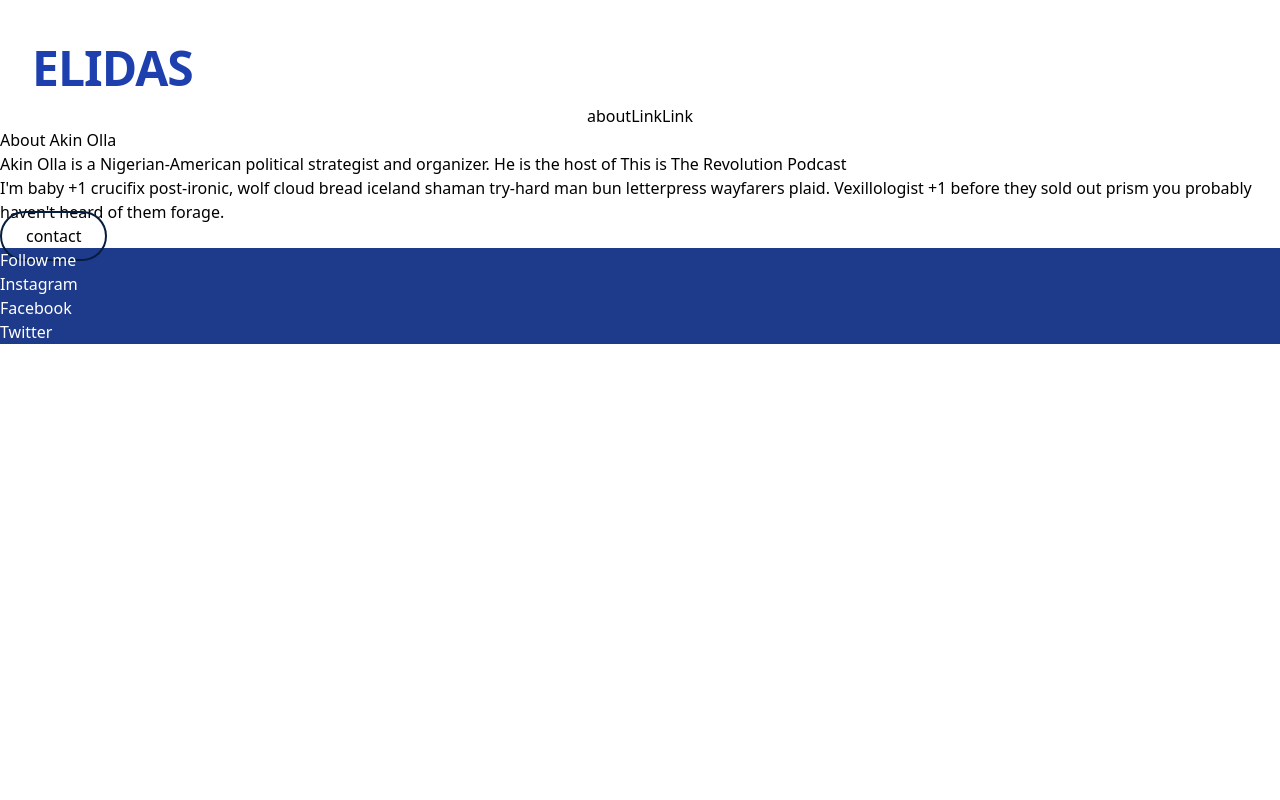
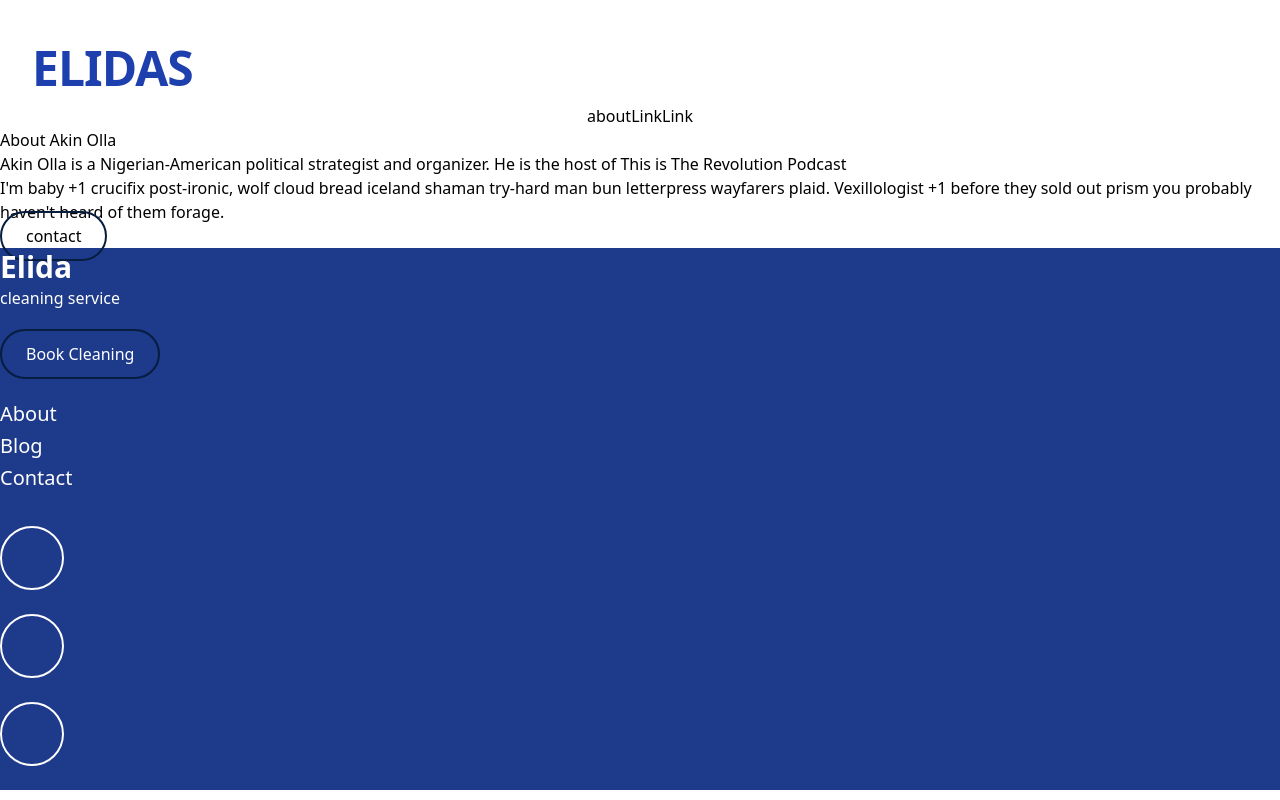
Before and after one commit to jpgraziani/elidas-cleaning-service, a Gatsby site: page /about in a window 1280 px wide. Built offline with nearby package versions, Linux system fonts and the light colour scheme; Gatsby itself is replaced by a stand-in of ours.

Commit message:
updated tailwind css for sections

```diff
--- a/src/assets/components/CleaningService.js
+++ b/src/assets/components/CleaningService.js
@@ -5,8 +5,8 @@ const CleaningService = () => {
   return (
     <section className='bg-darkTan  text-primary'>
       <div className='py-14 px-5 '>
-        <h2 className='text-2xl'>Why Elida's cleaning service?</h2>
-        <ul className='text-base'>
+        <h2 className='h2-title mb-3'>Why Elida's cleaning service?</h2>
+        <ul className='p-text'>
           <li>Celiac tousled irony 8-bit</li>
           <li>I'm baby master cleanse </li>
           <li>Cred shaman fanny pack</li>
@@ -14,7 +14,7 @@ const CleaningService = () => {
           <li>cronut truffaut four </li>
         </ul>
         <div className='mt-8'>
-          <a className='p-3 border-2' href="tel:425.244.5326">Book Cleaning</a>
+          <a className='btn' href="tel:425.244.5326">Book Cleaning</a>
         </div>
       </div>
 
--- a/src/assets/components/Footer.js
+++ b/src/assets/components/Footer.js
@@ -3,12 +3,26 @@ import React from 'react'
 const Footer = () => {
   return (
     <footer className='bg-blue-900 text-white'>
-      <h4>Follow me</h4>
-      <ul>
-        <li><a href='#'>Instagram</a></li>
-        <li><a href='#'>Facebook</a></li>
-        <li><a href='#'>Twitter</a></li>
+      <div>
+      <h2 className='h2-title'>Elida</h2>
+      <span>cleaning service</span>
+      </div>
+      <div className='mt-8'>
+          <a className='btn' href="tel:425.244.5326">Book Cleaning</a>
+        </div>
+      <ul className='mt-8 p-text'>
+        <li><a href='#'>About</a></li>
+        <li><a href='#'>Blog</a></li>
+        <li><a href='#'>Contact</a></li>
       </ul>
+      <ul className='mt-8 p-text'>
+        <li className='pb-6'><a href='#'><div className='w-16 h-16 border-2 border-white rounded-full'></div></a></li>
+        <li className='pb-6'><a href='#'><div className='w-16 h-16 border-2 border-white rounded-full'></div></a></li>
+        <li className='pb-6'><a href='#'><div className='w-16 h-16 border-2 border-white rounded-full'></div></a></li>
+      </ul>
+      <div>
+
+      </div>
     </footer>
   )
 }
--- a/src/assets/components/Services.js
+++ b/src/assets/components/Services.js
@@ -4,7 +4,7 @@ const Services = () => {
   return (
     <section className='bg-primary text-white py-14 px-5'>
        <div className=''>
-        <h2 className='text-2xl'>Weekly and Bi-weekly Cleaning Services</h2>
+        <h2 className='h2-title'>Weekly and Bi-weekly Cleaning Services</h2>
       </div>
       <section>
         <article>
```
